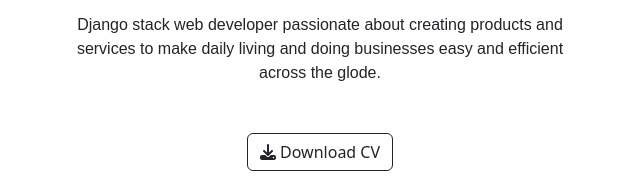
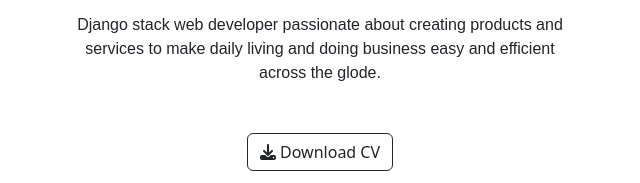
Before and after one commit to nwalipaul0911/my_portfolio, a plain HTML site: page index.html in a window 1280 px wide. Shown: the part 285-468 px from the top of the page, 0-640 px from the left. Drawn offline with nearby package versions, Linux system fonts and the light colour scheme; a web font is replaced by a local one.

Commit message:
Correction at the hero section

```diff
--- a/index.html
+++ b/index.html
@@ -31,7 +31,7 @@
           <h3 class="text-dark ms-5 mt-4"><i class="fa-solid fa-globe"></i> Developer</h3>
           <div class="col-10 mx-auto my-5 pt-5">
             <h1 class="display-1 text-center text-dark my-3">Paul Nwali,</h1>
-            <p class="text-center text-dark">Django stack web developer passionate about creating products and services to make daily living and doing businesses easy and efficient across the glode.</p>
+            <p class="text-center text-dark">Django stack web developer passionate about creating products and services to make daily living and doing business easy and efficient across the glode.</p>
           </div>
           <div class="d-flex col-6 mx-auto justify-content-evenly mb-5">
             <a href="./static/images/My Resume.pdf" class="btn btn-outline-dark" download> <i class="fa-solid fa-download"></i> Download CV</a>
```
